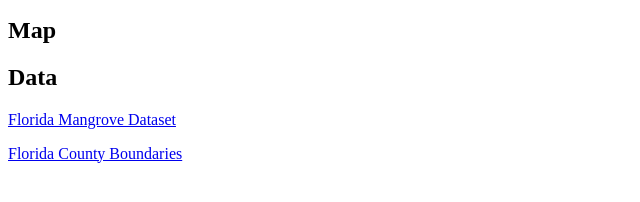
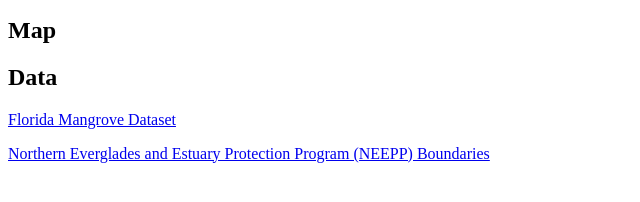
Before and after one commit to scliu-4115/GEOG-370-HW-8, a plain HTML site: page index.html in a window 1280 px wide. Shown: the part 110-312 px from the top of the page, without its empty margins (0-640 px from the left). Drawn offline with Linux system fonts and the light colour scheme.

Commit message:
Data source changed

```diff
--- a/index.html
+++ b/index.html
@@ -12,7 +12,7 @@
 <h2>Data</h2>
 <a href="https://geodata.myfwc.com/datasets/a78a27e02f9d4a71a3c3357aefc35baf_4/explore?location=25.426884%2C-80.942896%2C8.47"> Florida Mangrove Dataset </a>
 <p></p>
-<a href="https://geodata.floridagio.gov/datasets/floridadisaster::districts-and-regions-1/explore?layer=0&location=27.679452%2C-81.469331%2C7.31"> Florida County Boundaries </a>
+<a href="https://geodata.floridagio.gov/datasets/a5de3c10105f4e33a67b97f3b15ffcc4_0/explore?location=27.824385%2C-80.894882%2C7.91"> Northern Everglades and Estuary Protection Program (NEEPP) Boundaries </a>
 <p></p>
 </body>
 </html>
```
